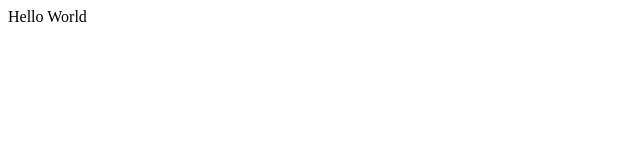
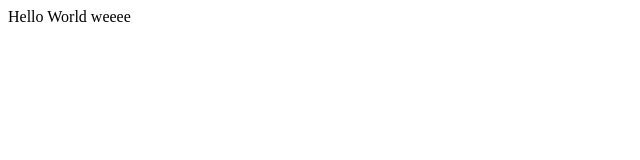
Before and after one commit to JohnSimowitz/jsimowitz.github.io, a plain HTML site: page index.html in a window 1280 px wide. Shown: the full height of the page, 0-640 px from the left. Drawn offline with Linux system fonts and the light colour scheme.

Commit message:
Update index.html

```diff
--- a/index.html
+++ b/index.html
@@ -1,5 +1,5 @@
 <!DOCTYPE html>
 <html>
 	<head>Hello World</head>
-	<body></body>
+	<body>weeee</body>
 </html>
```
